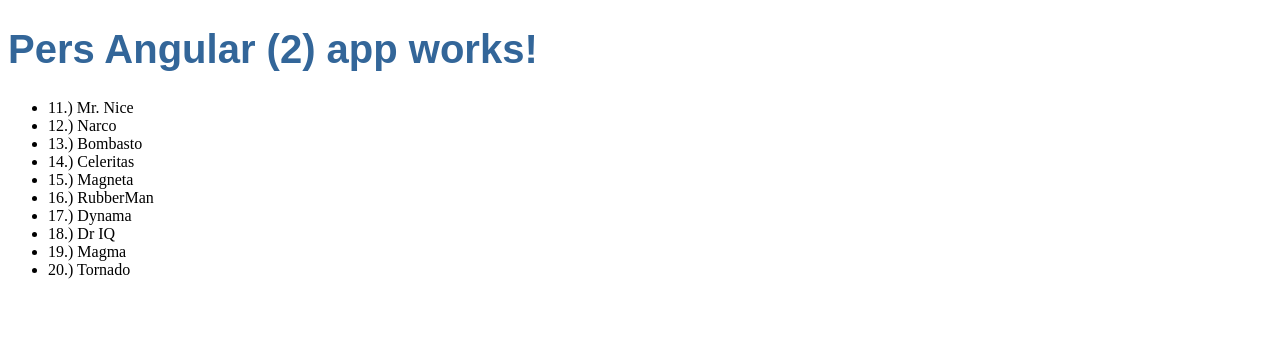
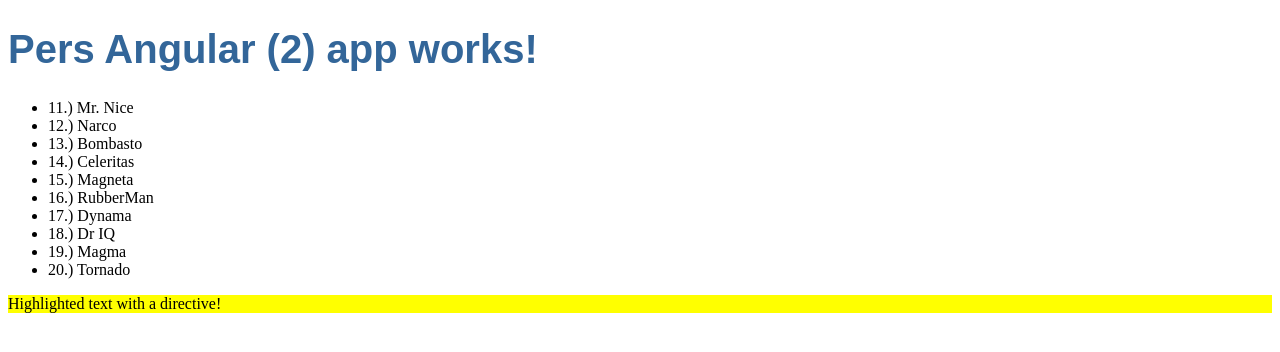
Before and after one commit to persyl/PersAngularApp, an Angular app: page / in a window 1280 px wide. Shown: the top 352 px of the page. Built offline with nearby package versions, Linux system fonts and the light colour scheme.

Commit message:
Made my own attribute directive

```diff
--- a/src/app/app.component.html
+++ b/src/app/app.component.html
@@ -5,3 +5,4 @@
   <li *ngFor="let hero of heroes">{{ hero.id }}.) {{ hero.name }}</li>
 </ul>
 <p *ngIf="age < 40">Ett stycke som ej syns. {{age}}</p>
+<p myHighlight>Highlighted text with a directive!</p>
--- a/src/app/app.module.ts
+++ b/src/app/app.module.ts
@@ -4,10 +4,12 @@
 import { HttpModule } from '@angular/http';
 
 import { AppComponent } from './app.component';
+import { HighlightDirective } from './highlight.directive'; //My own custom directive
 
 @NgModule({
   declarations: [
-    AppComponent
+    AppComponent,
+    HighlightDirective
   ],
   imports: [
     BrowserModule,
--- /dev/null
+++ b/src/app/highlight.directive.ts
@@ -0,0 +1,8 @@
+import { Directive, ElementRef, Input } from '@angular/core';
+
+@Directive({ selector: '[myHighlight]' })
+export class HighlightDirective {
+    constructor(el: ElementRef) {
+       el.nativeElement.style.backgroundColor = 'yellow';
+    }
+}
```
